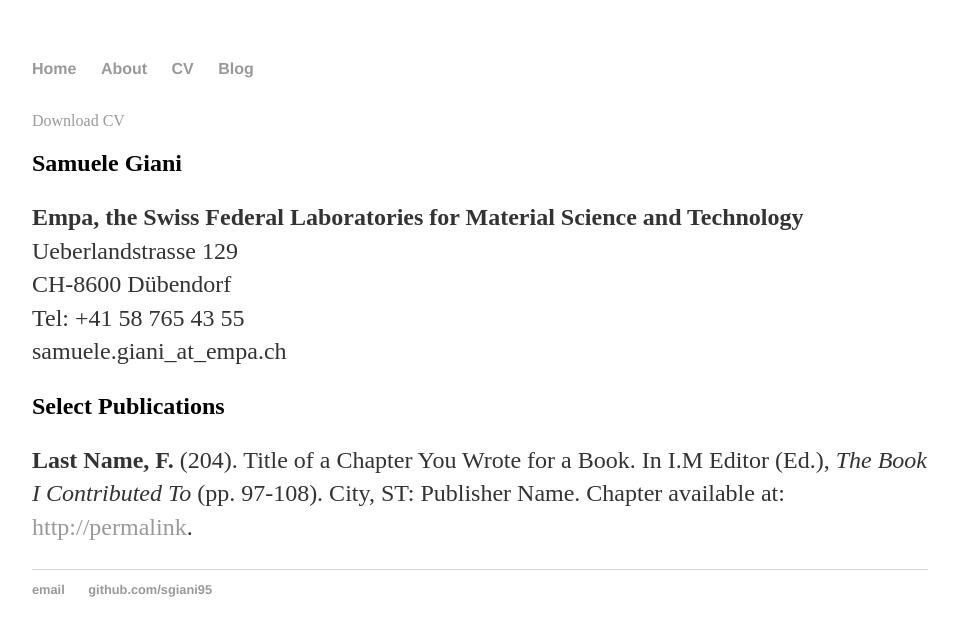
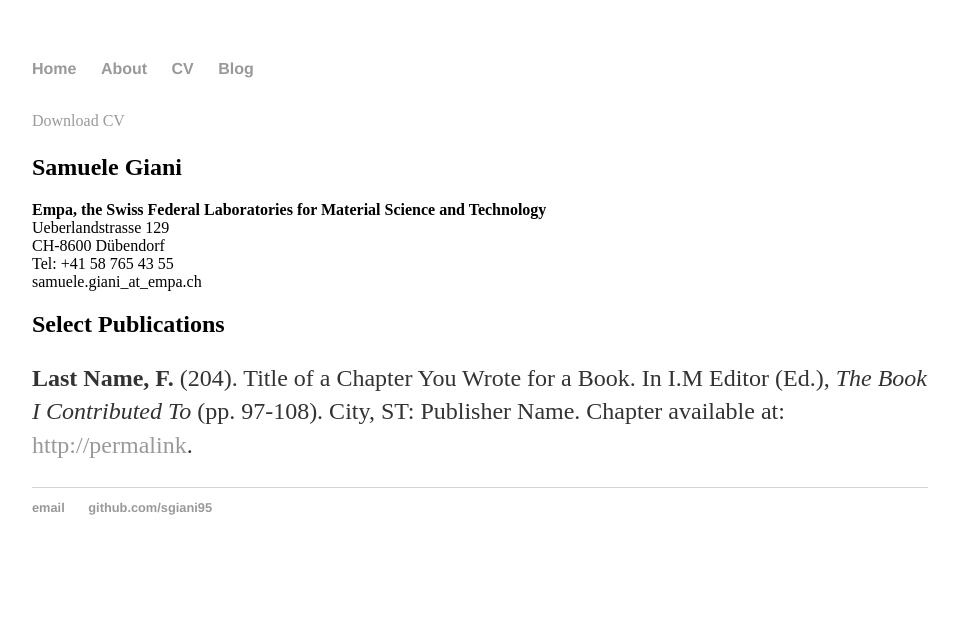
Before and after one commit to sgiani95/sgiani95.github.io, a Jekyll site: the page built from cv/index.html, in a window 1280 px wide. Shown: the top 636 px of the page, without its empty margins (160-1119 px from the left). Built offline with Jekyll 4.4.1, drawn with Linux system fonts in a browser that asks for light colours.

```diff
--- a/cv/index.html
+++ b/cv/index.html
@@ -5,8 +5,8 @@ title: CV of Samuele Giani
 <br>
 	<div class="cv">
 		<a href="https://www.dropbox.com/scl/fi/5yzcr3ykmlycxxpxzzper/Samuele_Giani_CV.pdf?rlkey=dvyjvfziuoalvbok9vxkjvl4k&dl=0"  target="_blank" rel="noopener noreferrer" class="download" title="Download CV as PDF">Download CV</a>
-					<h2>Samuele Giani</h2>
-					<p><strong>Empa, the Swiss Federal Laboratories for Material Science and Technology</strong><br>
+					<p><h2>Samuele Giani</h2>
+					<strong>Empa, the Swiss Federal Laboratories for Material Science and Technology</strong><br>
 					Ueberlandstrasse 129<br>
 					CH-8600 Dübendorf<br>
 					Tel: +41 58 765 43 55<br>
```
